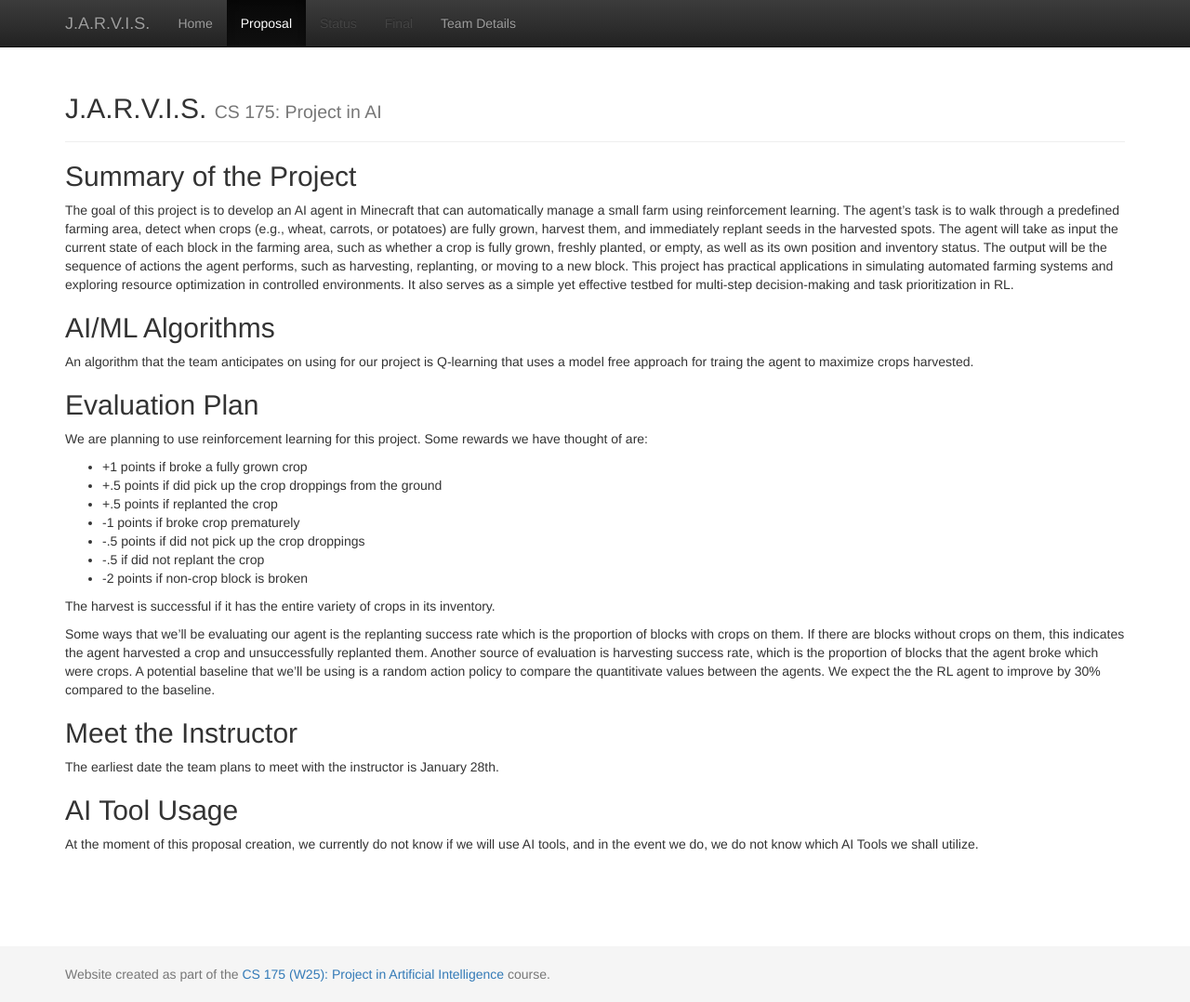
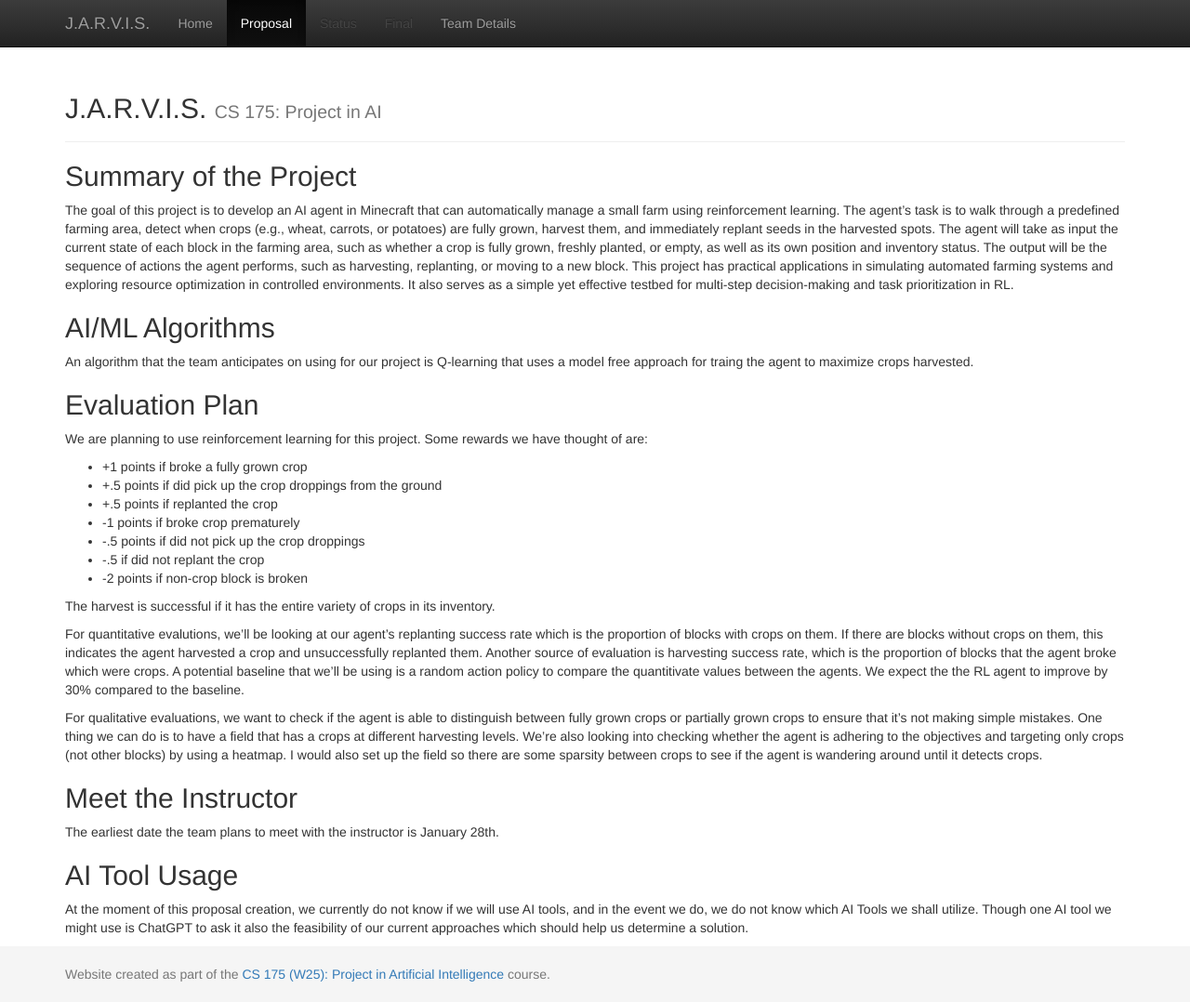
Before and after one commit to avinashduggal/TowerRunners, a Jekyll site: the page built from docs/proposal.md, in a window 1280 px wide and 1078 px high. Shown: the whole window at 93% size. Built offline with Jekyll 4.4.1, drawn with Linux system fonts in a browser that asks for light colours.

Commit message:
Update proposal.md

```diff
--- a/docs/proposal.md
+++ b/docs/proposal.md
@@ -21,10 +21,12 @@ We are planning to use reinforcement learning for this project. Some rewards we
 
 The harvest is successful if it has the entire variety of crops in its inventory.
 
-Some ways that we'll be evaluating our agent is the replanting success rate which is the proportion of blocks with crops on them. If there are blocks without crops on them, this indicates the agent harvested a crop and unsuccessfully replanted them. Another source of evaluation is harvesting success rate, which is the proportion of blocks that the agent broke which were crops. A potential baseline that we'll be using is a random action policy to compare the quantitivate values between the agents. We expect the the RL agent to improve by 30% compared to the baseline.
+For quantitative evalutions, we'll be looking at our agent's replanting success rate which is the proportion of blocks with crops on them. If there are blocks without crops on them, this indicates the agent harvested a crop and unsuccessfully replanted them. Another source of evaluation is harvesting success rate, which is the proportion of blocks that the agent broke which were crops. A potential baseline that we'll be using is a random action policy to compare the quantitivate values between the agents. We expect the the RL agent to improve by 30% compared to the baseline.
+
+For qualitative evaluations, we want to check if the agent is able to distinguish between fully grown crops or partially grown crops to ensure that it's not making simple mistakes. One thing we can do is to have a field that has a crops at different harvesting levels. We're also looking into checking whether the agent is adhering to the objectives and targeting only crops (not other blocks) by using a heatmap. I would also set up the field so there are some sparsity between crops to see if the agent is wandering around until it detects crops.
 
 ## Meet the Instructor
 The earliest date the team plans to meet with the instructor is January 28th.
 
 ## AI Tool Usage
-At the moment of this proposal creation, we currently do not know if we will use AI tools, and in the event we do, we do not know which AI Tools we shall utilize.
+At the moment of this proposal creation, we currently do not know if we will use AI tools, and in the event we do, we do not know which AI Tools we shall utilize. Though one AI tool we might use is ChatGPT to ask it also the feasibility of our current approaches which should help us determine a solution.
```
